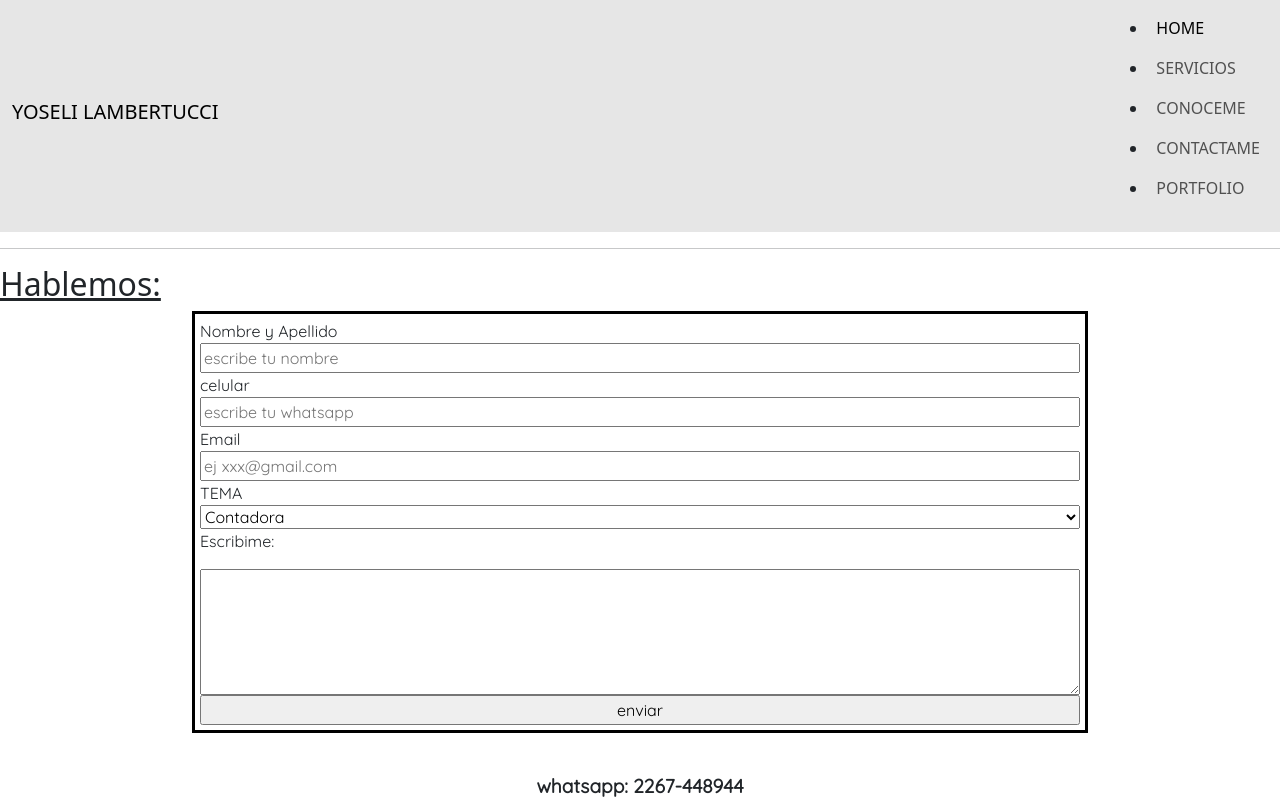
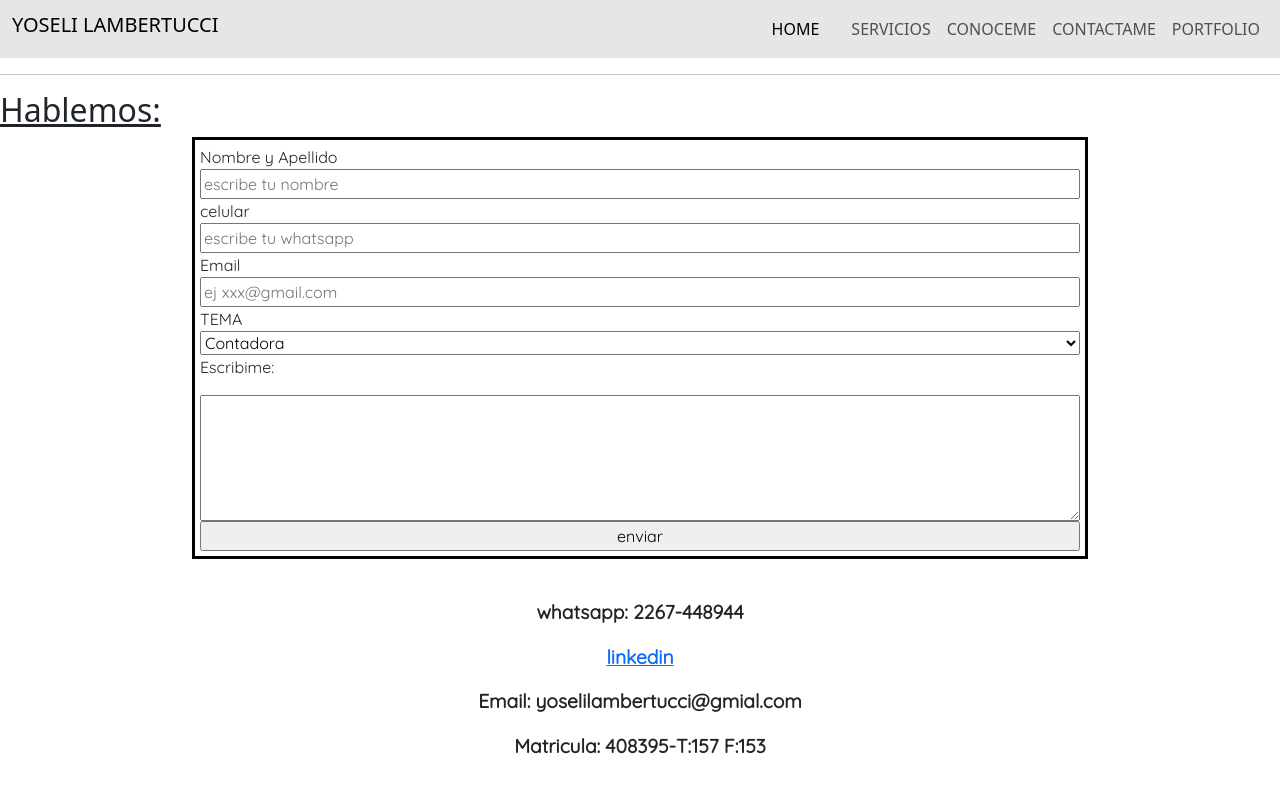
Before and after one commit to YoseliLambertucci/page-yoseli, a website: page pages/contacto.html in a window 1280 px wide. Shown: the top 804 px of the page. Drawn offline with nearby package versions, Linux system fonts and the light colour scheme.

```diff
--- a/SCSS/componet/_header.scss
+++ b/SCSS/componet/_header.scss
@@ -1,17 +1,11 @@
 header {
     .bg-yoseli {
         background-color: rgb(230, 230, 230);
-
         .navbar-collapse {
             .navbar-nav {
-                ul {
-                    li {
-                        a {
-                            flex-basis: 100%;
-                            justify-content: center;
-                        }
-                    }
-                }
+
+                    flex-basis: 100%;
+                    justify-content: end;
 
             }
         }
--- a/SCSS/page/_main_contacto.scss
+++ b/SCSS/page/_main_contacto.scss
@@ -7,7 +7,7 @@
             }
         }
 
-        .div-formulairo {
+        .div-formulario {
             form {
                 display: flex;
                 flex-direction: column;
--- a/pages/contacto.html
+++ b/pages/contacto.html
@@ -24,25 +24,16 @@
                     <span class="navbar-toggler-icon"></span>
                 </button>
                 <div class="collapse navbar-collapse" id="navbarNavAltMarkup">
-                    <nav class="navbar-nav">
-                        <ul>
-                            <li>
-                                <a class="nav-link active" aria-current="page" href="../index.html">HOME</a>
-                            </li>
-                            <li>
-                                <a class="nav-link" href="servicios.html">SERVICIOS</a>
-                            </li>
-                            <li>
-                                <a class="nav-link" href="conoceme.html">CONOCEME</a>
-                            </li>
-                            <li>
-                                <a class="nav-link" href="contacto.html">CONTACTAME</a>
-                            </li>
-                            <li>
-                                <a class="nav-link" href="clientes.html">PORTFOLIO</a>
-                            </li>
+                    <div class="collapse navbar-collapse" id="navbarNavAltMarkup">
+                        <ul class="navbar-nav">
+                            <li><a class="nav-link active" aria-current="page" href="../index.html">HOME</a></li>
+                            <li><a class="nav-link" href="conoceme.html"></a></li>
+                            <li><a class="nav-link" href="servicios.html">SERVICIOS</a></li>
+                            <li><a class="nav-link" href="conoceme.html">CONOCEME</a></li>
+                            <li><a class="nav-link" href="contacto.html">CONTACTAME</a></li>
+                            <li><a class="nav-link" href="clientes.html">PORTFOLIO</a></li>
                         </ul>
-                    </nav>
+                    </div>
                 </div>
             </div>
         </nav>
```
Also changed, not shown: index.html (+18 -6 lines), pages/clientes.html (+8 -8 lines), pages/conoceme.html (+8 -8 lines), pages/servicios.html (+8 -8 lines), CSS/back-up.css (added), CSS/main.css, SCSS/componet/_footer.scss (line endings or trailing spaces), 1 other file.
